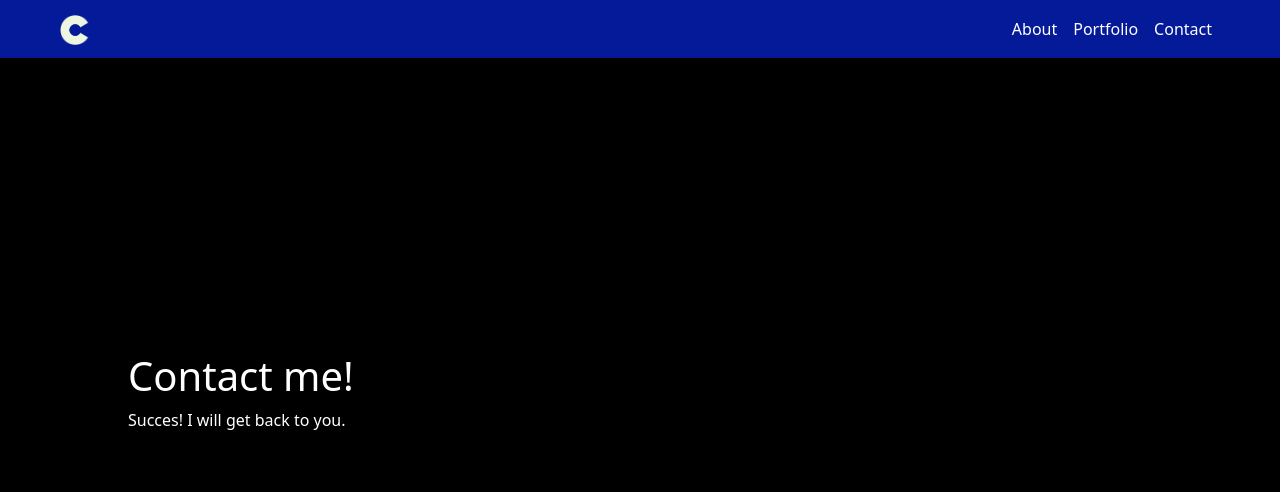
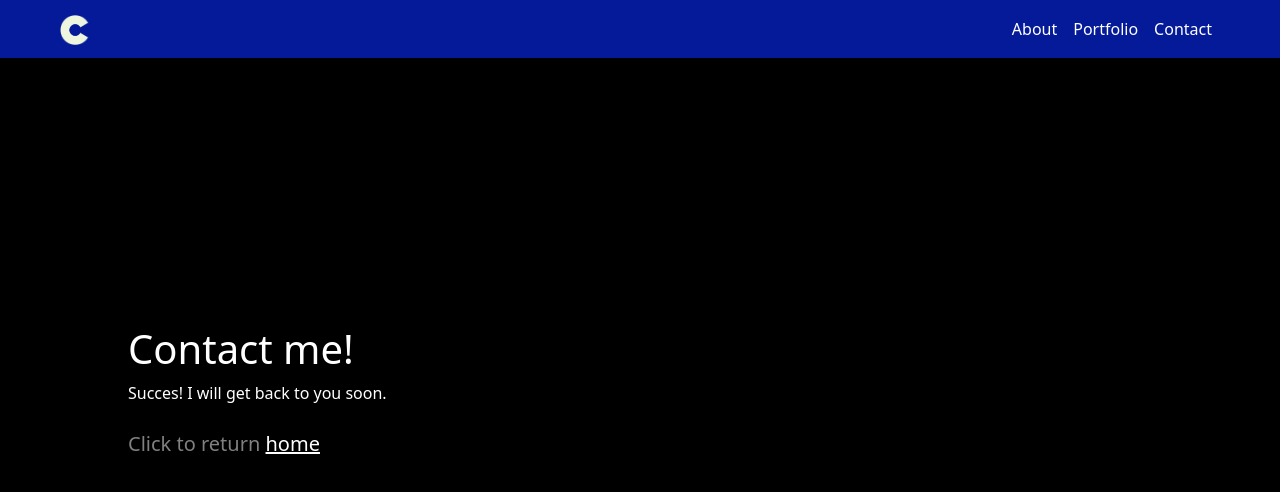
Before and after one commit to c4205m/Portfolio, a website: page contact-success-page.html in a window 1280 px wide. Drawn offline with nearby package versions, Linux system fonts and the light colour scheme.

Commit message:
form submit fix ++

```diff
--- a/contact-succes-page.html
+++ b/contact-success-page.html
@@ -56,8 +56,9 @@
 
           <h1>Contact me!</h1>
           <p>
-            Succes! I will get back to you.
+            Succes! I will get back to you soon.
           </p>
+          <p class="lead mt-4 text-white-50">Click to return <a class="text-white" href="about-page.html">home</a></p>
         </div>
     </div>
 
```
Also changed, not shown: contact-page.html (+3 -3 lines).
